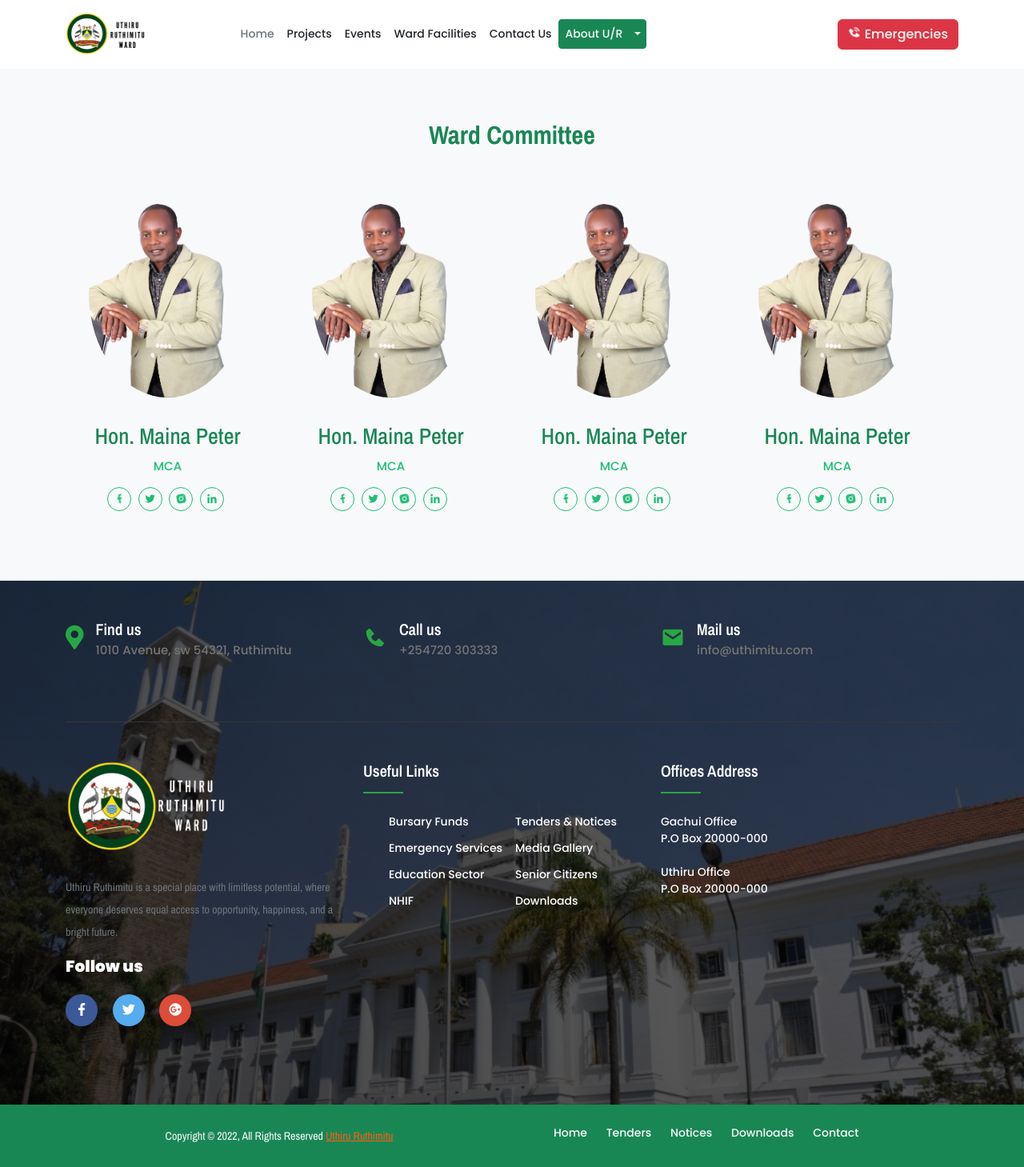
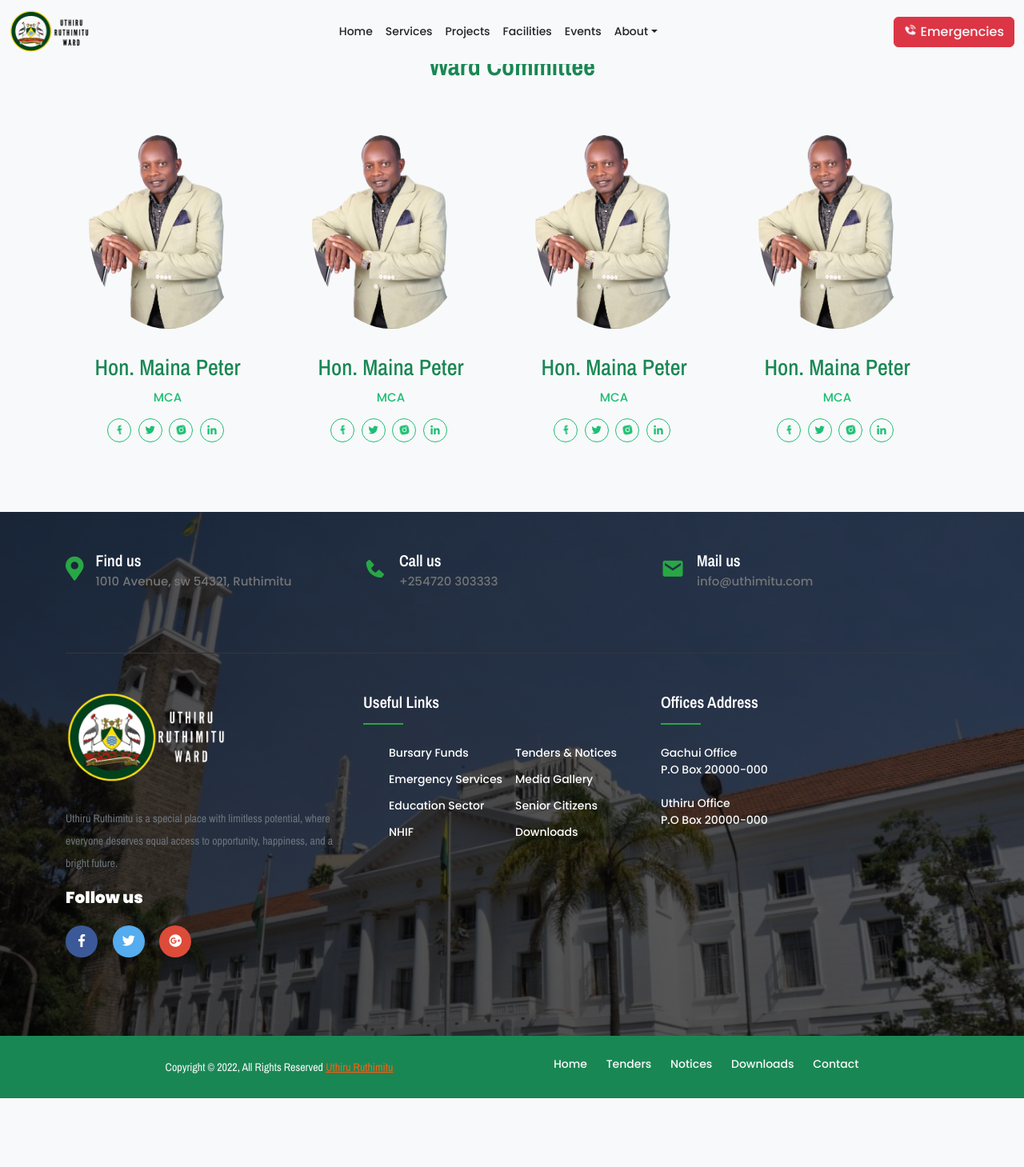
Before and after one commit to geofrey254/uthiru-ruthimitu_ward, a Django app: page /uthiru-ruthimitu/committee/ in a window 1280 px wide. Shown: the whole page at 80% size. After the commit the page ends 1373 px from the top, so only its background shows below. Run offline with Django 4.2, Linux system fonts and the light colour scheme; some libraries are stand-ins or nearby versions; some web fonts are replaced.

Commit message:
Navbar change to a more presentable template

```diff
--- a/home/templates/home/base.html
+++ b/home/templates/home/base.html
@@ -18,7 +18,7 @@
     <link rel="shortcut icon" href="{% static 'img/logo1.png' %}" type="image/x-icon">
     <link rel="icon" href="{% static 'img/logo1.png' %}">
 
-    <link rel="stylesheet" href="{% static 'css/official.css' %}">
+    <link rel="stylesheet" href="{% static 'css/styller.css' %}">
     <link rel="stylesheet" href="{% static 'css/events.css' %}">
     <link rel="stylesheet" href="{% static 'css/fac.css' %}">
     <link rel="stylesheet" href="{% static 'css/uthim.css' %}">
@@ -27,7 +27,7 @@
 </head>
 
 <body>
-    <div class="container" style="">
+    <!-- <div class="container">
         <header class="d-flex flex-wrap align-items-center justify-content-center justify-content-md-between py-3">
             <a href="/" class="navbar-brand">
                 <img src="{% static 'img/logo2.png' %}" class="img-fluid" alt="logo" width="100">
@@ -38,6 +38,7 @@
                 <li><a href="{% url 'projects' %}" class="nav-link px-2 link-dark">Projects</a></li>
                 <li><a href="{% url 'events' %}" class="nav-link px-2 link-dark">Events</a></li>
                 <li><a href="{% url 'facilities' %}" class="nav-link px-2 link-dark">Ward Facilities</a></li>
+                <li><a href="{% url 'facilities' %}" class="nav-link px-2 link-dark">Services</a></li>
                 <li><a href="{% url 'contacts' %}" class="nav-link px-2 link-dark">Contact Us</a></li>
                 <div class="btn-group">
                     <button class="btn btn-success btn-sm text-light" type="button">
@@ -60,8 +61,53 @@
                 <button type="button" class="btn btn-danger"><a href="{% url 'emergencies' %}" class="text-light text-decoration-none"><i class='bx bxs-phone-call bx-tada'></i> Emergencies</a></button>
             </div>
         </header>
-    </div>
+    </div> -->
     <!-- ////////////////////////////////////////////////////////////////////////// -->
+    <!-- Nav Sample Two -->
+    <nav class="navbar navbar-expand-md navbar-dark fixed-top bg-light">
+        <div class="container-fluid">
+            <a href="{% url 'home' %}" class="navbar-brand">
+                <img src="{% static 'img/logo2.png' %}" class="img-fluid" alt="logo" width="100">
+            </a>
+            <button class="navbar-toggler" type="button" data-bs-toggle="collapse" data-bs-target="#navbarCollapse"
+                aria-controls="navbarCollapse" aria-expanded="false" aria-label="Toggle navigation">
+                <span><i class="fa fa-bars text-success"></i></span>
+            </button>
+            <div class="collapse navbar-collapse" id="navbarCollapse">
+                <ul class="navbar-nav mx-auto mb-2 mb-md-0">
+                    <li class="nav-item">
+                        <a href="{% url 'home' %}" class="nav-link text-dark">Home</a>
+                    </li>
+                    <li class="nav-item">
+                        <a class="nav-link text-dark" href="#">Services</a>
+                    </li>
+                    <li class="nav-item">
+                        <a class="nav-link text-dark" href="{% url 'projects' %}">Projects</a>
+                    </li>
+                    <li class="nav-item">
+                        <a class="nav-link text-dark" href="{% url 'facilities' %}">Facilities</a>
+                    </li>
+                    <li class="nav-item">
+                        <a class="nav-link text-dark" href="{% url 'events' %}">Events</a>
+                    </li>
+                    <li class="nav-item dropdown">
+                        <a class="nav-link dropdown-toggle text-dark" href="#" data-bs-toggle="dropdown"
+                            aria-expanded="false">About</a>
+                        <ul class="dropdown-menu dropdown-menu-dark">
+                            <li><a href="{% url 'uthimitu' %}" class="nav-link px-2 link-light">Uthiru Ruthimitu</a>
+                            </li>
+                            <li><a href="{% url 'history' %}" class="nav-link px-2 link-light bg-success">History</a>
+                            </li>
+                            <li><a href="{% url 'committee' %}" class="nav-link px-2 link-light">Ward Committee</a></li>
+                        </ul>
+                    </li>
+                </ul>
+                <button type="button" class="btn btn-danger"><a href="{% url 'emergencies' %}"
+                        class="text-light text-decoration-none"><i class='bx bxs-phone-call bx-tada'></i>
+                        Emergencies</a></button>
+            </div>
+        </div>
+    </nav>
 
     <!-- Main section begins here -->
 
@@ -166,18 +212,22 @@
                 <div class="row">
                     <div class="col-xl-6 col-lg-6 text-center text-lg-left">
                         <div class="copyright-text">
-                            <p class="text-light">Copyright &copy; 2022, All Rights Reserved <a
-                                    href="#">Uthiru Ruthimitu</a></p>
+                            <p class="text-light">Copyright &copy; 2022, All Rights Reserved <a href="#">Uthiru
+                                    Ruthimitu</a></p>
                         </div>
                     </div>
                     <div class="col-xl-6 col-lg-6 d-none d-lg-block text-right">
                         <div class="footer-menu">
                             <ul>
                                 <li><a href="{% url 'home' %}" class="text-light text-decoration-none">Home</a></li>
-                                <li><a href="{% url 'tenders' %}" class="text-light text-decoration-none">Tenders</a></li>
-                                <li><a href="{% url 'tenders' %}" class="text-light text-decoration-none">Notices</a></li>
-                                <li><a href="{% url 'downloads' %}" class="text-light text-decoration-none">Downloads</a></li>
-                                <li><a href="{% url 'contacts' %}" class="text-light text-decoration-none">Contact</a></li>
+                                <li><a href="{% url 'tenders' %}" class="text-light text-decoration-none">Tenders</a>
+                                </li>
+                                <li><a href="{% url 'tenders' %}" class="text-light text-decoration-none">Notices</a>
+                                </li>
+                                <li><a href="{% url 'downloads' %}"
+                                        class="text-light text-decoration-none">Downloads</a></li>
+                                <li><a href="{% url 'contacts' %}" class="text-light text-decoration-none">Contact</a>
+                                </li>
                             </ul>
                         </div>
                     </div>
--- a/static/css/official.css
+++ b/static/css/styller.css
@@ -174,8 +174,9 @@ section {
 
 
 /* HEADER */
+
 .navbar-brand .logo-txt {
-  font-family: "Poppins", sans-serif;
+  font-family: "Montserrat", sans-serif;
   font-weight: bolder;
   background-color: #28a745;
 
```
